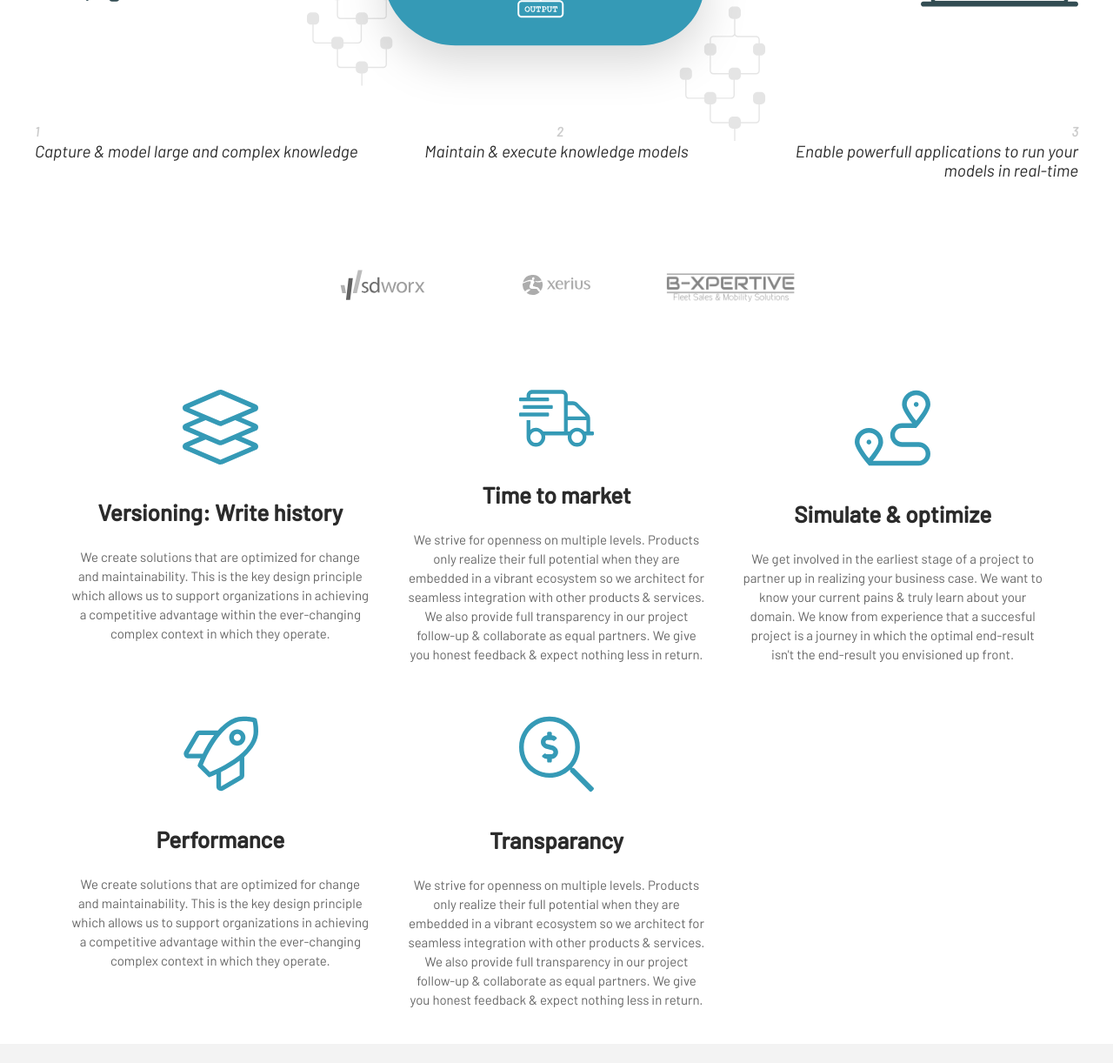
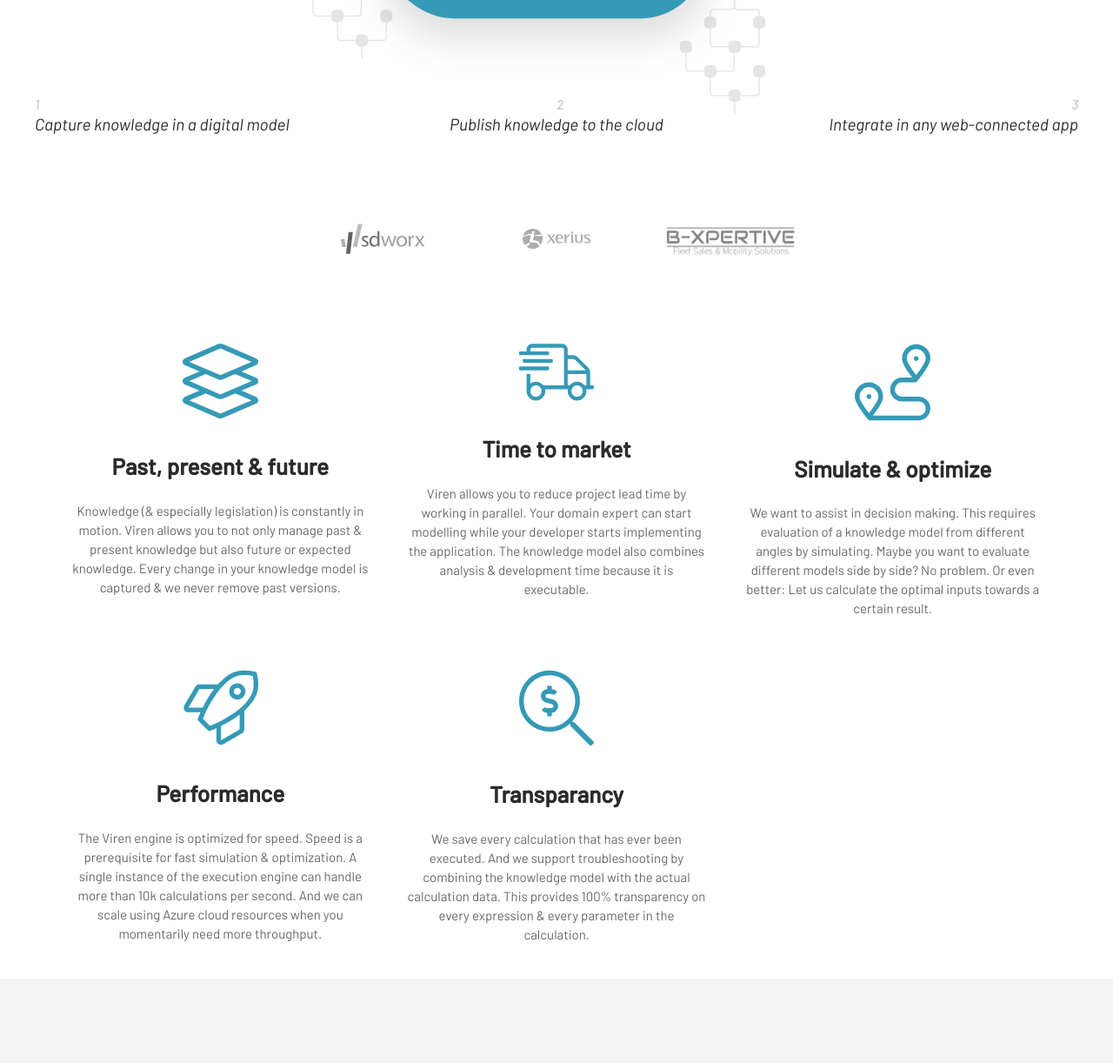
Before and after one commit to tealpartners/viren, a website: page index.html in a window 1280 px wide. Shown: the part 700-1922 px from the top of the page at 87% size. Drawn offline with nearby package versions, Linux system fonts and the light colour scheme.

Commit message:
Updated copy

```diff
--- a/index.html
+++ b/index.html
@@ -1,5 +1,5 @@
 <html>
-<title>Viren - Next generation payroll</title>
+<title>Viren - Maximize your return on intelligence</title>
 <meta name="description" content="Managing the complexity related with payroll regulation and creating a unique experience for both employers and employees.">
 
 <link href="https://fonts.googleapis.com/css?family=Barlow:400,400i,500" rel="stylesheet">
@@ -21,7 +21,7 @@
     <div class="l-header">
         <div class="l-header__logo logo"><a href="index.html">Teal Partners</a></div>
         <nav class="l-header__nav top-navigation">
-            <div class="top-navigation__item item--active"><a href="projects.html">Home</a></div>
+            <div class="top-navigation__item item--active"><a href="index.html">Home</a></div>
             <div class="top-navigation__item"><a href="about.html">Payroll</a></div>
             <div class="top-navigation__item"><a href="jobs.html">Contact</a></div>
 
@@ -34,7 +34,7 @@
                 Maximize your return on intelligence</span>
             </h2>
             <div class="hero__description">
-                Viren empowers building powerfull sofware when dealing with ever increasing volume and complexity of regulations
+                Viren puts your domain expert back where he belongs: In the driver's seat
             </div>
             <div class="hero__buttons">
                 <a href="#contact" class="button button__primary">Get in touch</a>
@@ -50,9 +50,9 @@
         <img class="visual--mobile" src="assets/img/hero-image-mobile.svg" alt="">
         <img class="visual--desktop" src="assets/img/hero-image-desktop.svg" alt="">
     </div>
-    <div class="hero-image__one">Capture & model large and complex knowledge</div>
-    <div class="hero-image__two">Maintain & execute knowledge models</div>
-    <div class="hero-image__three">Enable powerfull applications to run your models in real-time</div>
+    <div class="hero-image__one">Capture knowledge in a digital model</div>
+    <div class="hero-image__two">Publish knowledge to the cloud</div>
+    <div class="hero-image__three">Integrate in any web-connected app</div>
 </div>
 
 
@@ -73,26 +73,26 @@
     <div class="usps__list">
         <div class="usps__list__item">
             <div class="usps__list__item__image"><img src="assets/img/line-symbols/versioning.svg" alt=""></div>
-            <h3 class="usps__list__item__title">Versioning: Write history</h3>
+            <h3 class="usps__list__item__title">Past, present & future</h3>
             <p class="usps__list__item__text">
-                We create solutions that are optimized for change and maintainability. This is the key design principle which allows us to
-                support organizations in achieving a competitive advantage within the ever-changing complex context in which they operate.
+                Knowledge (& especially legislation) is constantly in motion. Viren allows you to not only manage past & present knowledge but also future or expected knowledge.
+                Every change in your knowledge model is captured & we never remove past versions.
             </p>
         </div>
         <div class="usps__list__item">
             <div class="usps__list__item__image"><img src="assets/img/line-symbols/timetomarktet.svg" alt=""></div>
             <h3 class="usps__list__item__title">Time to market</h3>
             <p class="usps__list__item__text">
-                We strive for openness on multiple levels. Products only realize their full potential when they are embedded in a vibrant ecosystem so we architect for seamless integration with other products & services. We also provide full transparency in our project follow-up & collaborate as equal partners. We give you honest feedback & expect nothing less in return.
+                Viren allows you to reduce project lead time by working in parallel. Your domain expert can start modelling while your developer starts implementing the application.
+                The knowledge model also combines analysis & development time because it is executable.
             </p>
         </div>
         <div class="usps__list__item">
             <div class="usps__list__item__image"><img src="assets/img/line-symbols/simulate.svg" alt=""></div>
             <h3 class="usps__list__item__title">Simulate & optimize</h3>
             <p class="usps__list__item__text">
-                We get involved in the earliest stage of a project to partner up in realizing your business case. We want to know your
-                current pains & truly learn about your domain. We know from experience that a succesful project is a journey in which the optimal
-                end-result isn't the end-result you envisioned up front.
+                We want to assist in decision making. This requires evaluation of a knowledge model from different angles by simulating.
+                Maybe you want to evaluate different models side by side? No problem. Or even better: Let us calculate the optimal inputs towards a certain result.
             </p>
         </div>
 
@@ -100,15 +100,16 @@
             <div class="usps__list__item__image"><img src="assets/img/line-symbols/performance.svg" alt=""></div>
             <h3 class="usps__list__item__title">Performance</h3>
             <p class="usps__list__item__text">
-                We create solutions that are optimized for change and maintainability. This is the key design principle which allows us to
-                support organizations in achieving a competitive advantage within the ever-changing complex context in which they operate.
+                The Viren engine is optimized for speed. Speed is a prerequisite for fast simulation & optimization. A single instance of the execution engine can handle more than 10k calculations per second.
+                And we can scale using Azure cloud resources when you momentarily need more throughput.
             </p>
         </div>
         <div class="usps__list__item">
             <div class="usps__list__item__image"><img src="assets/img/line-symbols/transparency.svg" alt=""></div>
             <h3 class="usps__list__item__title">Transparancy</h3>
             <p class="usps__list__item__text">
-                We strive for openness on multiple levels. Products only realize their full potential when they are embedded in a vibrant ecosystem so we architect for seamless integration with other products & services. We also provide full transparency in our project follow-up & collaborate as equal partners. We give you honest feedback & expect nothing less in return.
+                We save every calculation that has ever been executed. And we support troubleshooting by combining the knowledge model with the actual calculation data.
+                This provides 100% transparency on every expression & every parameter in the calculation.
             </p>
         </div>
 
```
